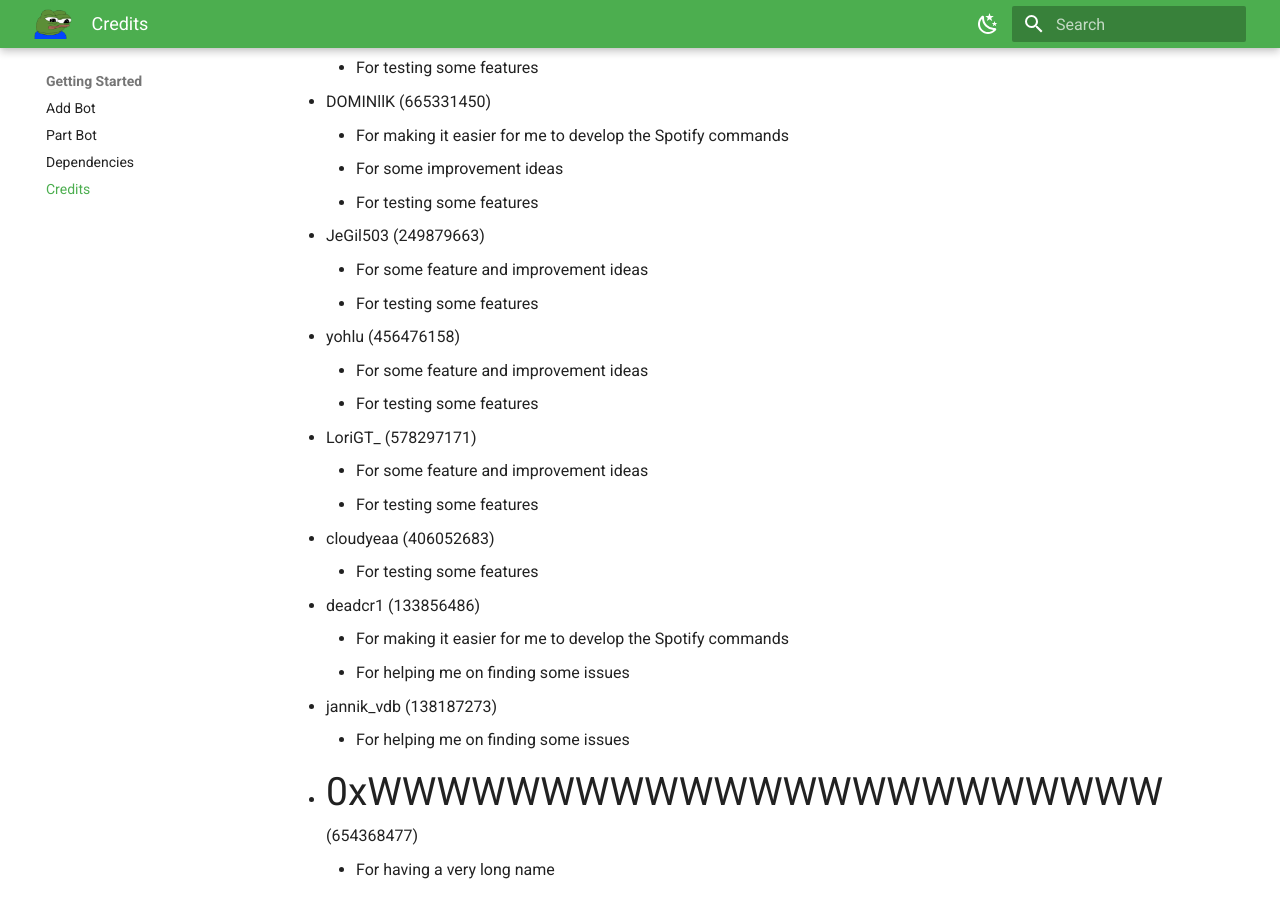
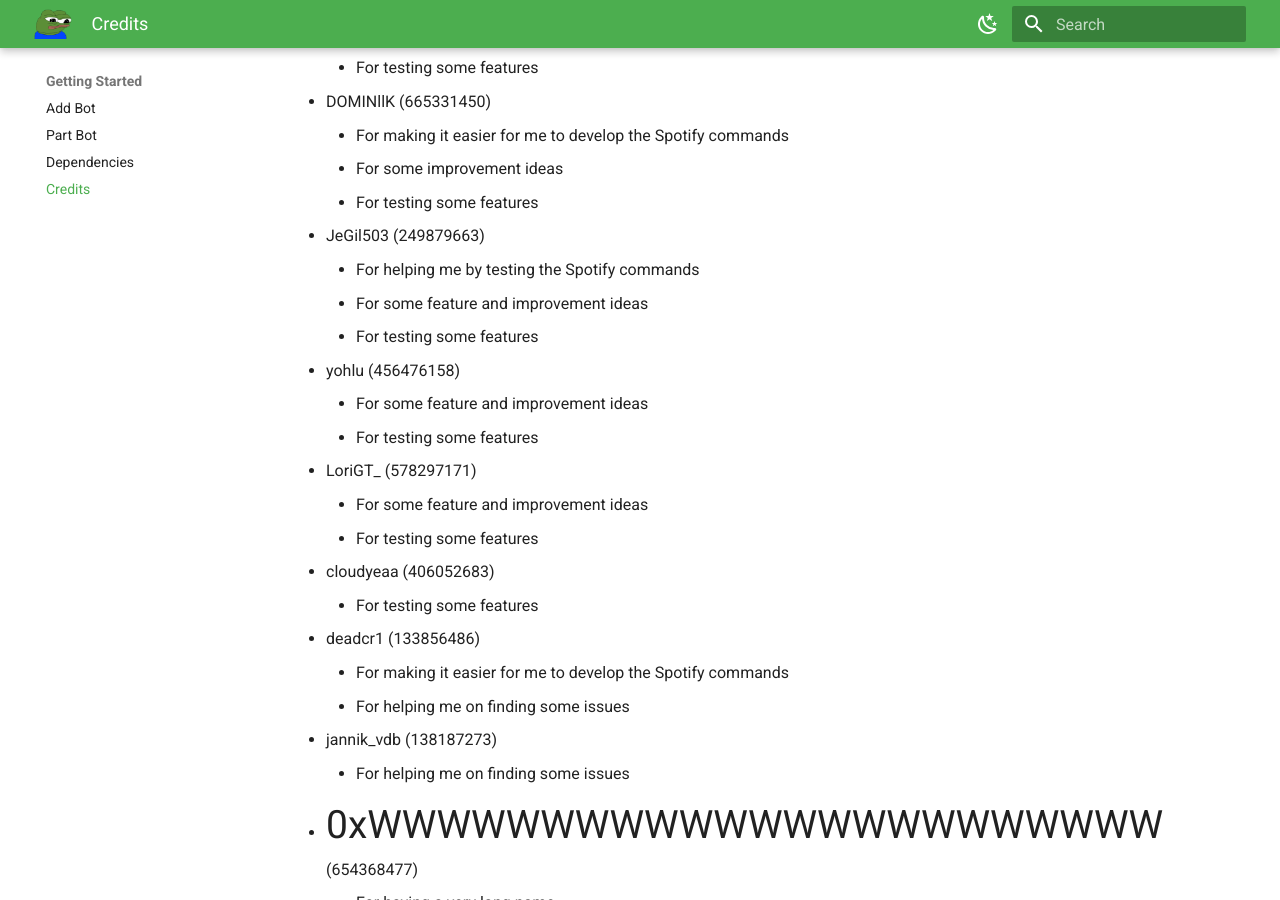
Before and after one commit to BlockyDotJar/ApuJar-Website, an MkDocs documentation site: the page built from docs/getting-started/credits.md, in a window 1280 px wide and 900 px high, scrolled down 497 px. Built offline with MkDocs 1.6.1 and Material for MkDocs 9.7.7, drawn with Linux system fonts in a browser that asks for light colours.

Commit message:
Add even more credits

```diff
--- a/docs/getting-started/credits.md
+++ b/docs/getting-started/credits.md
@@ -16,6 +16,7 @@ Thank you to all of the contributors of [the dependencies/plugins/other projects
     * For some improvement ideas
     * For testing some features
 * JeGil503 (249879663)
+    * For helping me by testing the Spotify commands
     * For some feature and improvement ideas
     * For testing some features
 * yohlu (456476158)
```
